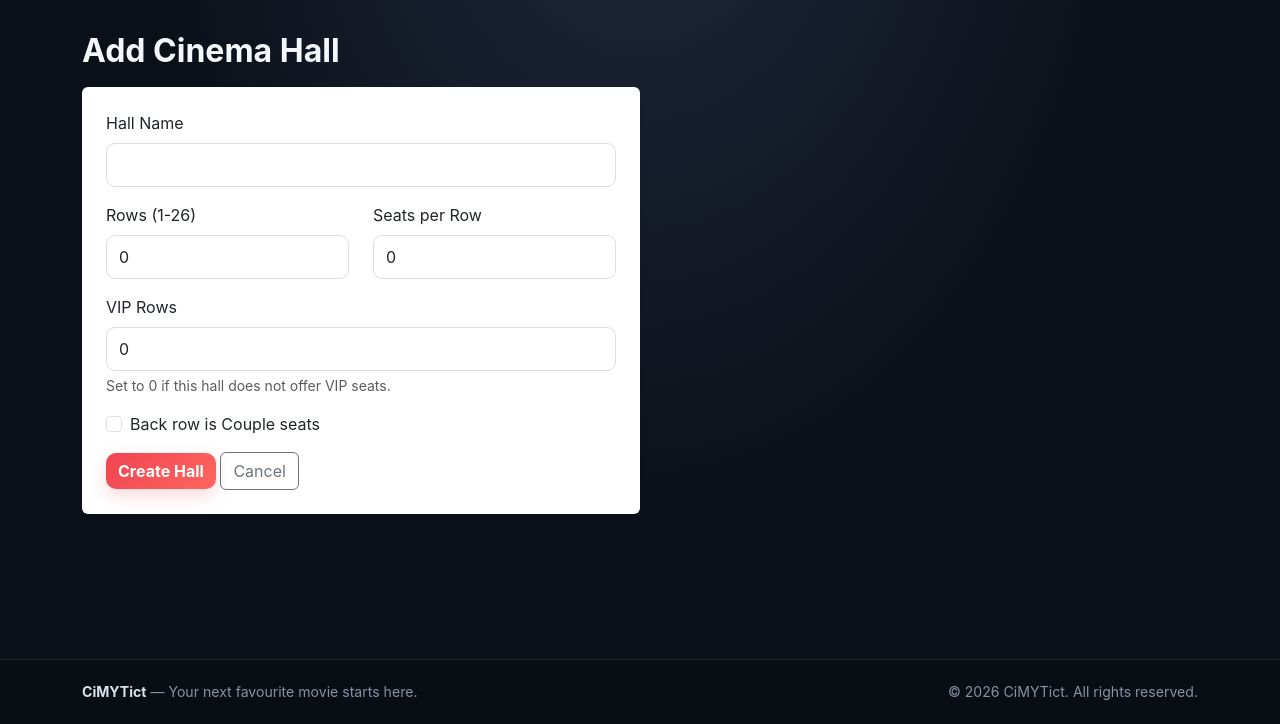
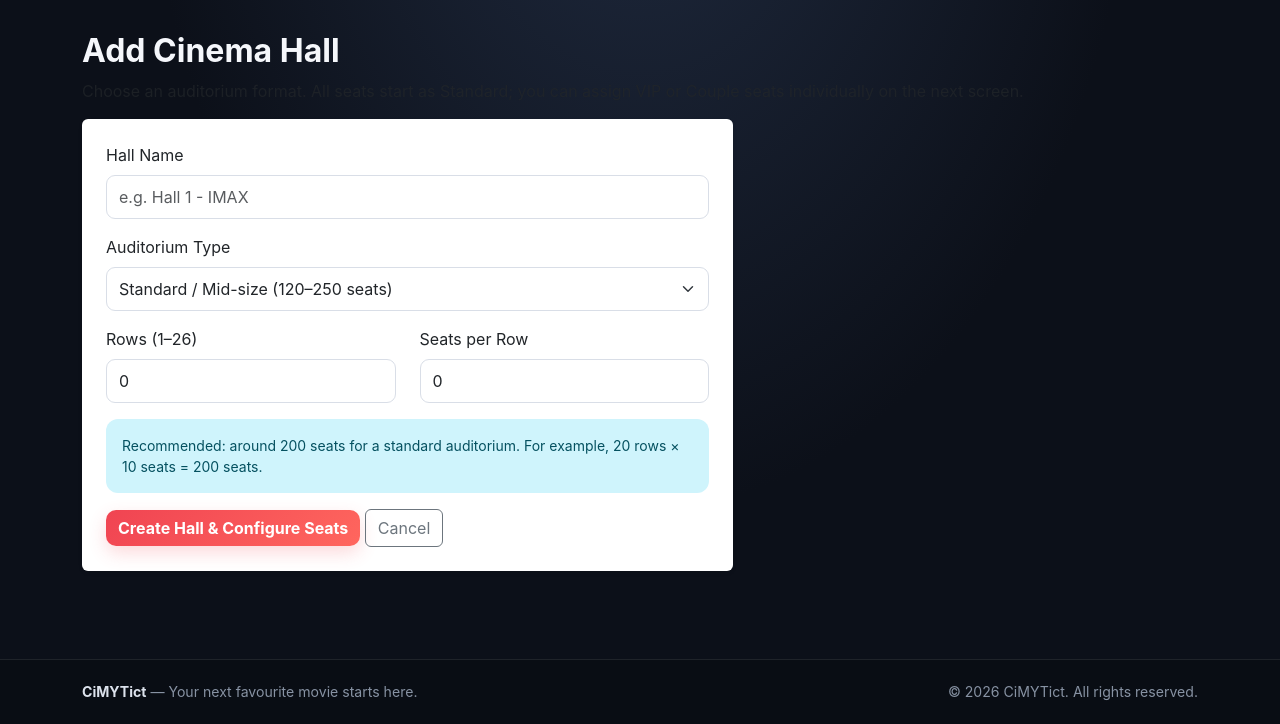
Before and after one commit to ryusen-lhj/CiMYTict, an ASP.NET Core app: page /Halls/Create in a window 1280 px wide. Shown: the part 76-800 px from the top of the page. Run offline with ASP.NET Core 8, Linux system fonts and the light colour scheme; the visitor is signed in with stand-in values (Sample User, id 1); style sheets or scripts are compiled from the project's sources; the project's own start-up code is not run, and a stand-in starts its controllers and pages; some libraries are stand-ins or nearby versions.

Commit message:
Add auditorium capacity selection to hall creation

```diff
--- a/CiMYTict/Views/Halls/Create.cshtml
+++ b/CiMYTict/Views/Halls/Create.cshtml
@@ -1,19 +1,31 @@
 @model CiMYTict.Models.CinemaHall
+@using CiMYTict.Models
 @{
     ViewData["Title"] = "Add Hall";
 }
 
-<h2 class="fw-bold mb-3">Add Cinema Hall</h2>
-<form asp-action="Create" method="post" class="card p-4 shadow-sm border-0 col-md-6">
+<h2 class="fw-bold mb-2">Add Cinema Hall</h2>
+<p class="text-muted">Choose an auditorium format. All seats start as Standard; you can assign VIP or Couple seats individually on the next screen.</p>
+<form asp-action="Create" method="post" class="card p-4 shadow-sm border-0 col-lg-7">
     <div asp-validation-summary="ModelOnly" class="text-danger small mb-3"></div>
     <div class="mb-3">
         <label asp-for="HallName" class="form-label">Hall Name</label>
-        <input asp-for="HallName" class="form-control" />
+        <input asp-for="HallName" class="form-control" placeholder="e.g. Hall 1 - IMAX" />
         <span asp-validation-for="HallName" class="text-danger small"></span>
+    </div>
+    <div class="mb-3">
+        <label asp-for="HallType" class="form-label">Auditorium Type</label>
+        <select asp-for="HallType" class="form-select">
+            <option value="0">Standard / Mid-size (120–250 seats)</option>
+            <option value="1">Large format / IMAX (250–500 seats)</option>
+            <option value="2">Small / Independent (50–120 seats)</option>
+            <option value="3">VIP / Recliner (40–80 seats)</option>
+            <option value="4">Couples / Themed suites (20–50 seats)</option>
+        </select>
     </div>
     <div class="row">
         <div class="col-6 mb-3">
-            <label asp-for="TotalRows" class="form-label">Rows (1-26)</label>
+            <label asp-for="TotalRows" class="form-label">Rows (1–26)</label>
             <input asp-for="TotalRows" type="number" min="1" max="26" class="form-control" />
             <span asp-validation-for="TotalRows" class="text-danger small"></span>
         </div>
@@ -23,18 +35,9 @@
             <span asp-validation-for="SeatsPerRow" class="text-danger small"></span>
         </div>
     </div>
-    <div class="mb-3">
-        <label class="form-label">VIP Rows</label>
-        <input name="vipRows" type="number" min="0" value="0" class="form-control" />
-        <div class="form-text">Set to 0 if this hall does not offer VIP seats.</div>
-    </div>
-    <div class="form-check mb-3">
-        <input class="form-check-input" type="checkbox" name="hasCoupleBackRow" value="true" id="coupleChk" />
-        <input type="hidden" name="hasCoupleBackRow" value="false" />
-        <label class="form-check-label" for="coupleChk">Back row is Couple seats</label>
-    </div>
+    <div class="alert alert-info small">Recommended: around 200 seats for a standard auditorium. For example, 20 rows × 10 seats = 200 seats.</div>
     <div>
-        <button type="submit" class="btn btn-danger">Create Hall</button>
+        <button type="submit" class="btn btn-danger">Create Hall &amp; Configure Seats</button>
         <a asp-action="Index" class="btn btn-outline-secondary">Cancel</a>
     </div>
 </form>
```
